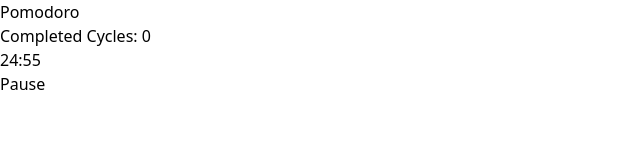
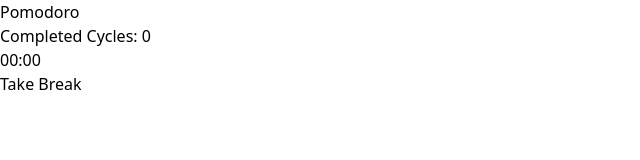
Before and after one commit to Falak-Chudasama/Pomogranate, a React (Vite) app: page / in a window 1280 px wide. Shown: the top 160 px of the page, without its empty margins (0-640 px from the left). Built offline with nearby package versions, Linux system fonts and the light colour scheme.

Commit message:
Some more time settings

```diff
--- a/src/App.jsx
+++ b/src/App.jsx
@@ -1,7 +1,7 @@
 import { useState, useEffect } from 'react';
 
-const pomodoroTime = 25 * 60;
-const shortBreakTime = 5 * 60;
+const pomodoroTime = 5;
+const shortBreakTime = 5;
 const longBreakTime = 15 * 60;
 
 function App() {
```
